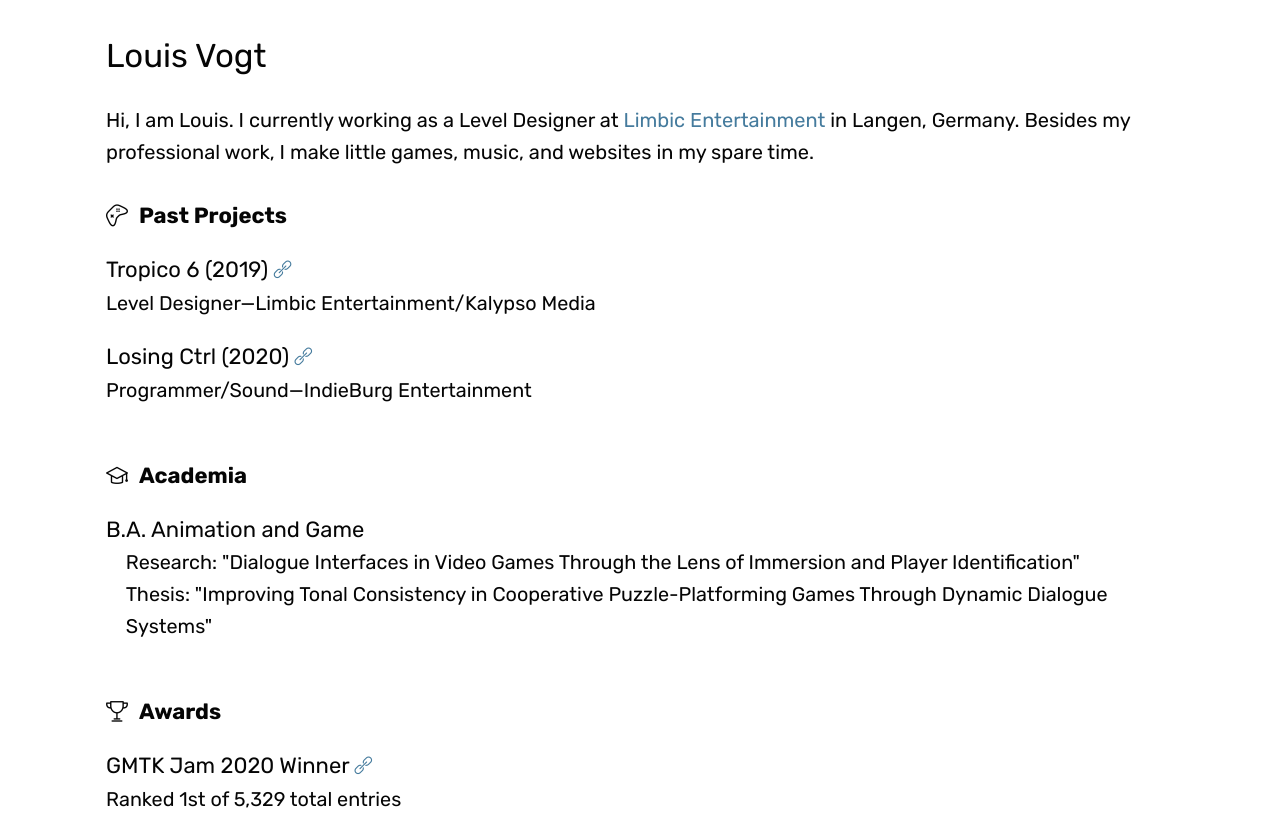
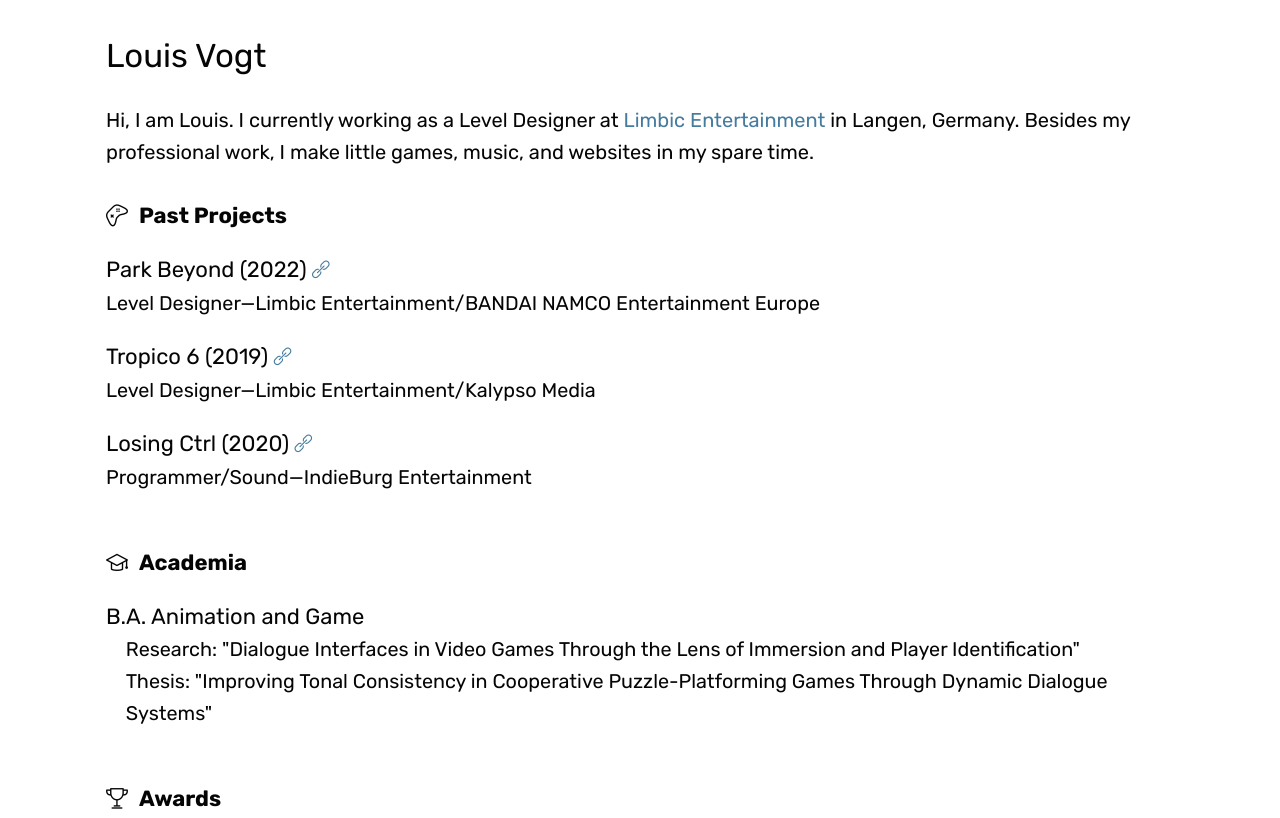
Before and after one commit to l-vt/lou.st-static, a website: page index.html in a window 1280 px wide. Shown: the top 818 px of the page. Drawn offline with nearby package versions, Linux system fonts and the light colour scheme.

Commit message:
Adds upcoming title

```diff
--- a/index.html
+++ b/index.html
@@ -18,6 +18,12 @@
       <section>
         <h1><i class="icon-game-controller"></i> Past Projects</h1>
         <ul>
+          <li>
+            Park Beyond (2022) <a target="_blank" href="https://de.bandainamcoent.eu/park-beyond/park-beyond"><i class="icon-link"></i></a>
+            <p>
+              Level Designer&mdash;Limbic Entertainment/BANDAI NAMCO Entertainment Europe
+            </p>
+          </li>
           <li>
             Tropico 6 (2019) <a target="_blank" href="https://store.steampowered.com/app/492720/Tropico_6/"><i class="icon-link"></i></a>
             <p>
```
